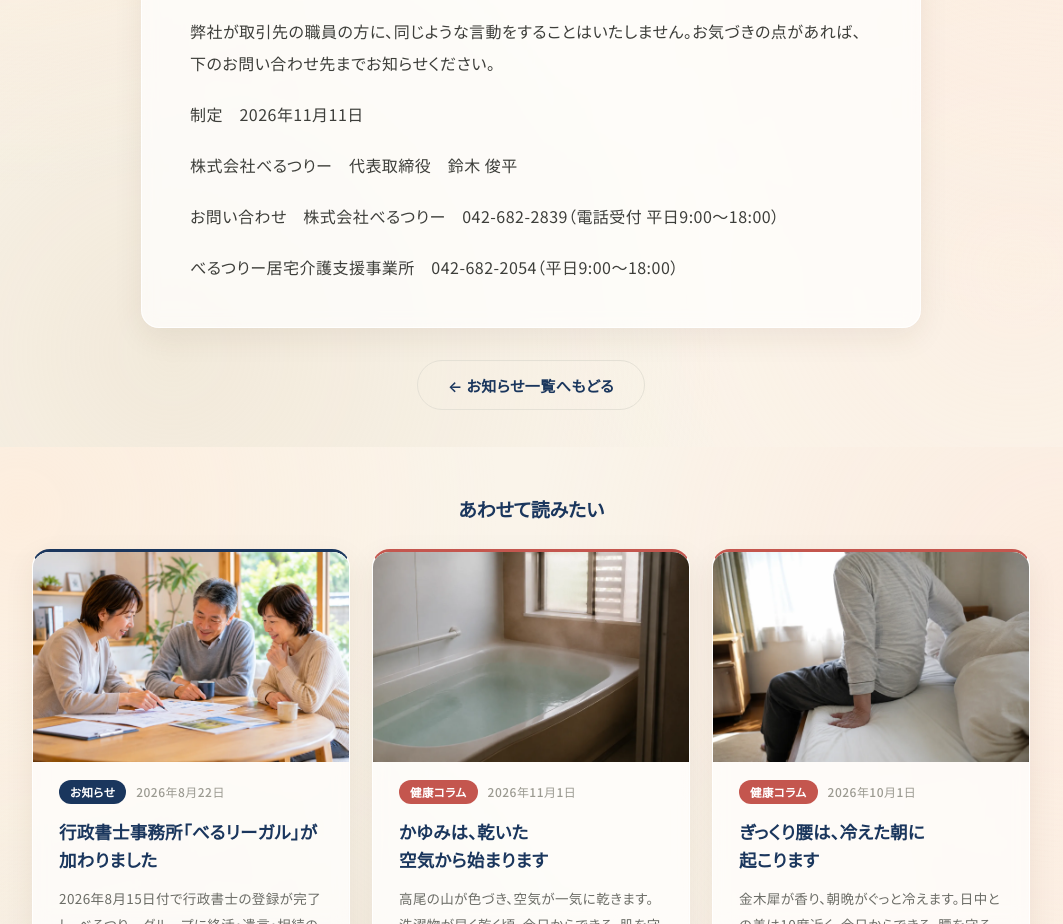
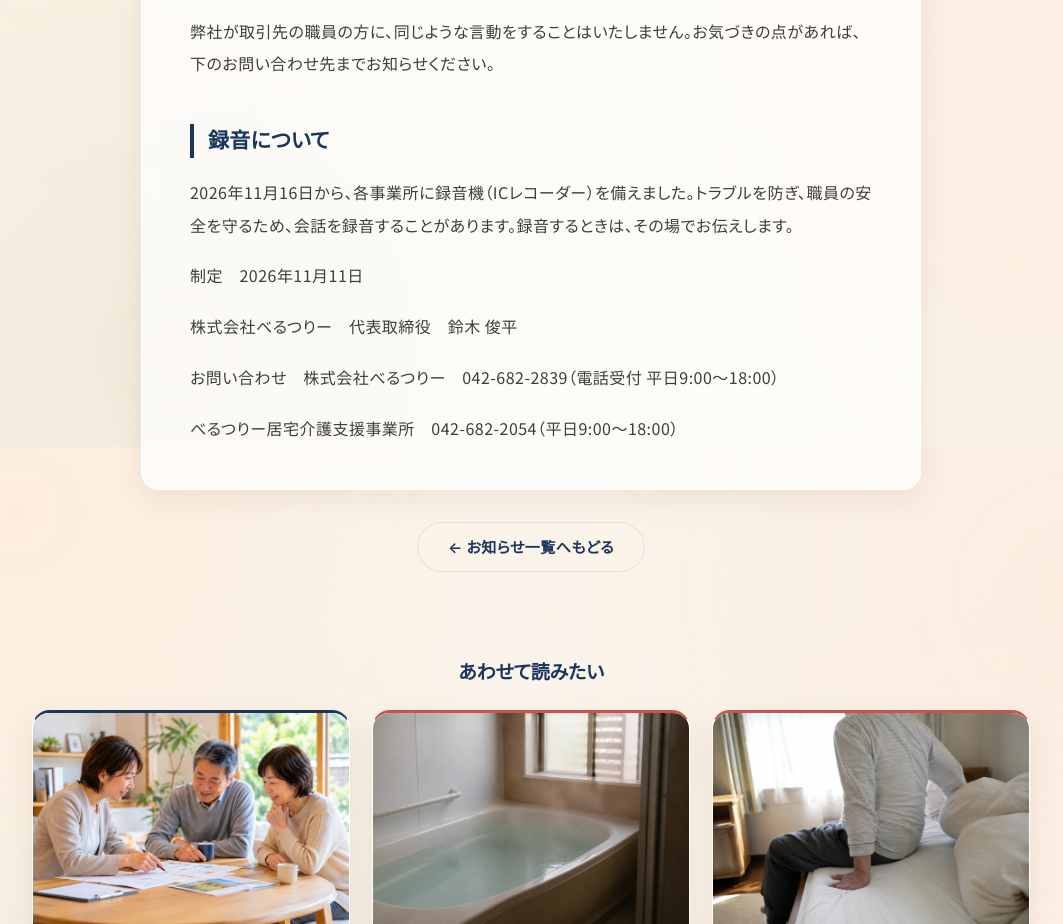
Before and after one commit to belltree-lang/belltree1102-site, a plain HTML site: page news/kasuhara-kihon-houshin/index.html in a window 1280 px wide. Shown: the part 1953-2877 px from the top of the page, without its empty margins (109-1172 px from the left). Drawn offline with Linux system fonts and the light colour scheme.

Commit message:
publish e35855b

```diff
--- a/news/kasuhara-kihon-houshin/index.html
+++ b/news/kasuhara-kihon-houshin/index.html
@@ -326,6 +326,8 @@
 <p>対応マニュアルを事業所ごとに作り、全職員に配っています。相談窓口を設け、相談した職員が不利益を受けることのないようにしています。</p>
 <h2>取引先の皆様へ</h2>
 <p>弊社が取引先の職員の方に、同じような言動をすることはいたしません。お気づきの点があれば、下のお問い合わせ先までお知らせください。</p>
+<h2>録音について</h2>
+<p>2026年11月16日から、各事業所に録音機（ICレコーダー）を備えました。トラブルを防ぎ、職員の安全を守るため、会話を録音することがあります。録音するときは、その場でお伝えします。</p>
 <p>制定　2026年11月11日</p>
 <p>株式会社べるつりー　代表取締役　鈴木 俊平</p>
 <p>お問い合わせ　株式会社べるつりー　042-682-2839（電話受付 平日9:00〜18:00）</p>
```
